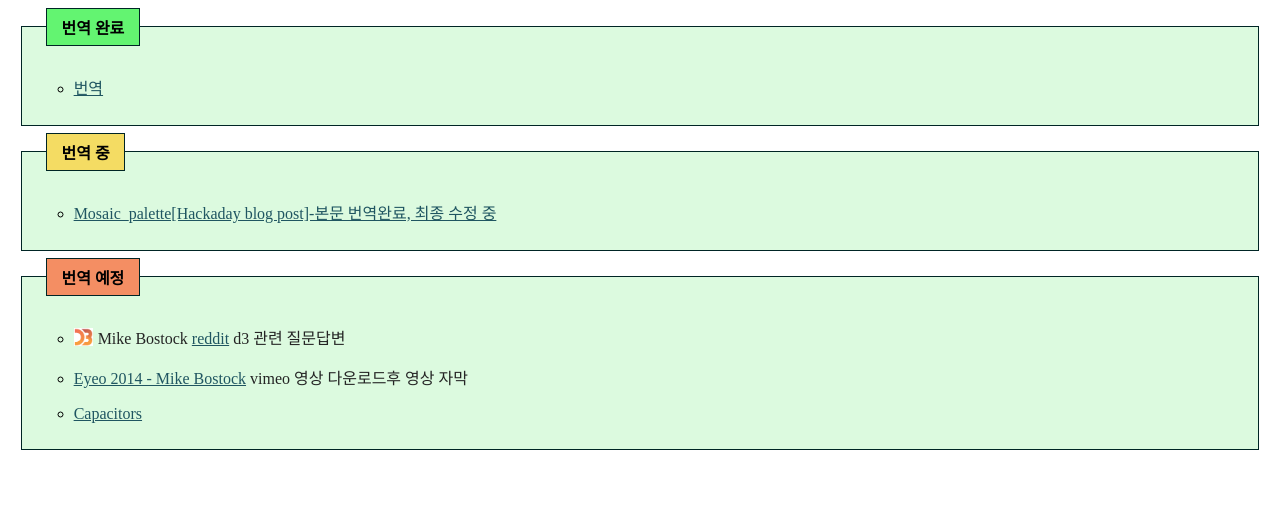
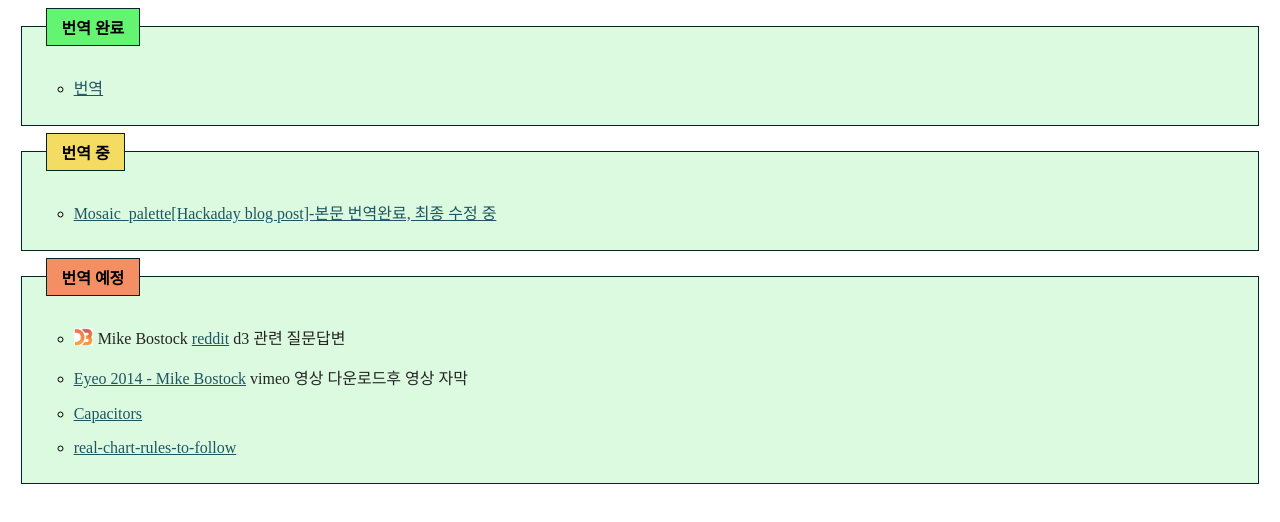
Before and after one commit to dobac09/en2kr, a plain HTML site: page index.html in a window 1280 px wide. Drawn offline with Linux system fonts and the light colour scheme.

Commit message:
Update index.html

```diff
--- a/index.html
+++ b/index.html
@@ -113,7 +113,7 @@ li p {
       <li><p class="d3">Mike Bostock <a  target="_blank" href="https://www.reddit.com/r/dataisbeautiful/comments/3k3if4/hi_im_mike_bostock_creator_of_d3js_and_a_former/?sort=new">reddit</a> d3 관련 질문답변</P>
       <li><p><a  target="_blank" href="https://vimeo.com/112319901">Eyeo 2014 - Mike Bostock</a> vimeo 영상 다운로드후 영상 자막</p>
       <li><p><a  target="_blank" href="http://hackaday.com/2016/06/21/capacitors-made-easy-the-hackaday-way/">Capacitors</a></p>
-
+      <li><p><a target="_blank" href="http://flowingdata.com/2015/08/11/real-chart-rules-to-follow/">real-chart-rules-to-follow</a></p></li>
     </ul>
   </fieldset>
 </body>
```
